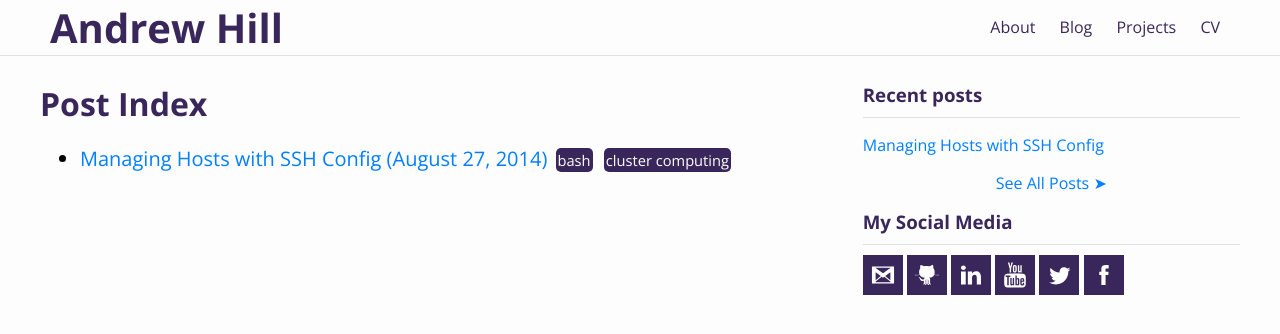
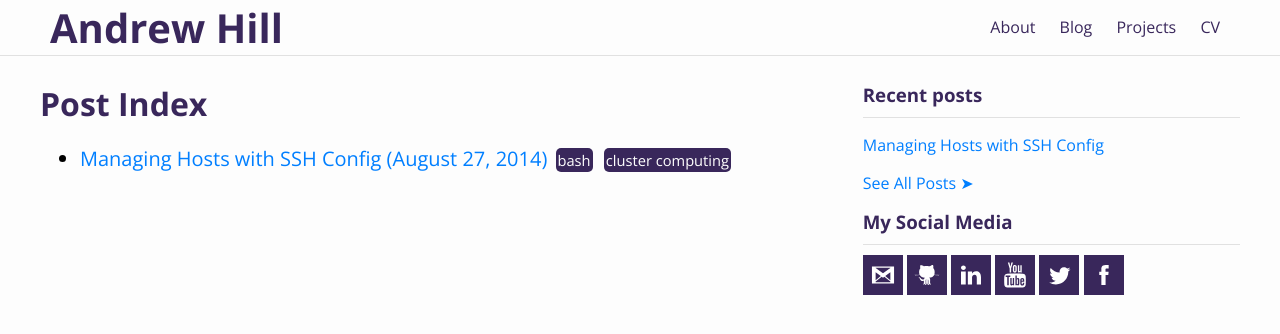
Before and after one commit to andrewhill157/personal-website, a Jekyll site: the page built from post_index/index.html, in a window 1280 px wide. Shown: the top 334 px of the page. Built offline with Jekyll 4.4.1, drawn with Linux system fonts in a browser that asks for light colours; nearby versions of some CDN libraries; Markdown is read by kramdown in place of the engine named in the settings.

Commit message:
Fixed uncentered link to post index page.

```diff
--- a/css/styles.css
+++ b/css/styles.css
@@ -72,7 +72,7 @@ p {
 
     margin: 55px auto 20px;
 
-    text-align: center;
+    text-align: left;
 }
 
 /*Formatting for sections*/
```
